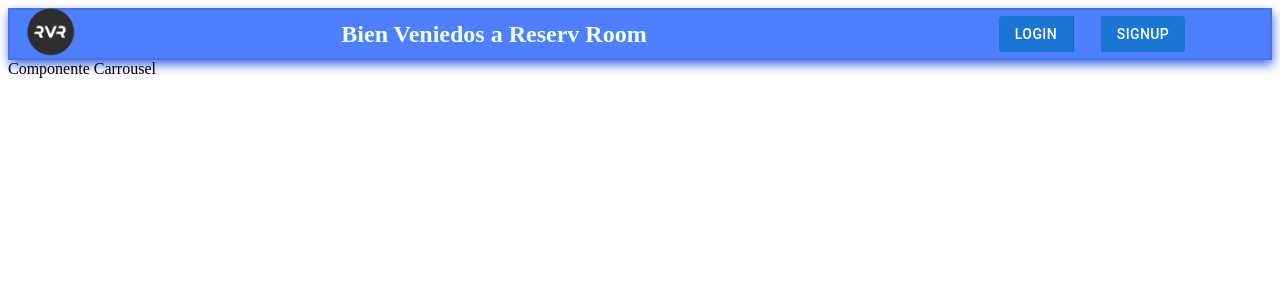
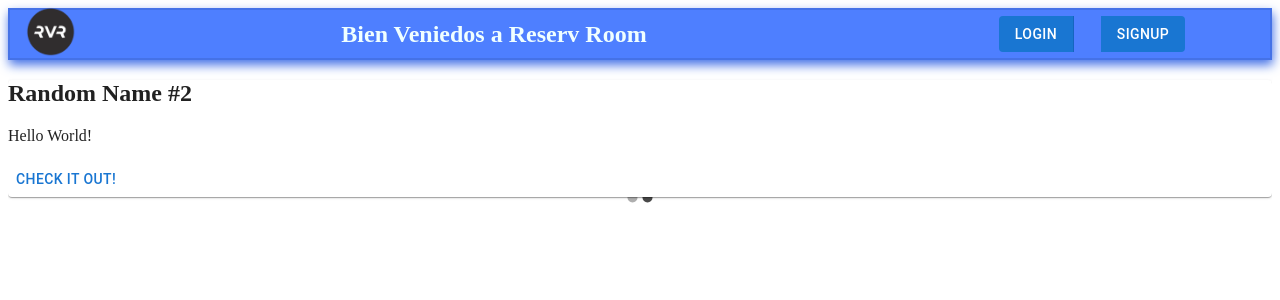
Before and after one commit to AlbertoJulioGarciaFernandez/Project-3-API-REACT, a React (Vite) app in the folder frontend/: page / in a window 1280 px wide. Shown: the top 300 px of the page. Built offline with nearby package versions, Linux system fonts and the light colour scheme; the HTML template or start-up script is replaced by a standard one.

Commit message:
empezando carousel

```diff
--- a/frontend/src/components/PaginaPrincipal/Body/Body.css
+++ /dev/null
@@ -1,11 +0,0 @@
-
-element: <PaginaPrincipal />,
-},
-{
-  path: "/signup",
-  element: <Signup/>,
-},
-{
-  path: "/login",
-  element: <Login />,
-},
--- /dev/null
+++ b/frontend/src/components/PaginaPrincipal/Carousel/Carousel.css
@@ -0,0 +1,7 @@
+/* .advice-text {
+  color: white;
+  text-shadow: 2px 2px 2px #555;
+}
+.carousel-item {
+  filter: sepia(30%) contrast(150%) brightness(0.7);
+} */
--- /dev/null
+++ b/frontend/src/components/PaginaPrincipal/Carousel/Carousel.jsx
@@ -0,0 +1,48 @@
+import React from 'react'
+import './Carousel.css'
+
+
+import Carousel from 'react-material-ui-carousel'
+import { Paper, Button } from '@mui/material'
+
+
+
+function CarrouselComponent() {
+  var items = [
+    {
+        name: "Random Name #1",
+        description: "Probably the most random thing you have ever seen!"
+        // <img src="./" alt="carousel"/>
+
+    },
+    {
+        name: "Random Name #2",
+        description: "Hello World!"
+    }
+]
+  return (
+
+      <Carousel>
+          {
+              items.map( (item, i) => <Item key={i} item={item} /> )
+          }
+      </Carousel>
+  )
+
+  function Item(props)
+{
+    return (
+        <Paper>
+            <h2>{props.item.name}</h2>
+            <p>{props.item.description}</p>
+           {/*  <img>{props.item.img}</img> */}
+
+            <Button className="CheckButton">
+                Check it out!
+            </Button>
+        </Paper>
+    )
+}
+}
+
+export default CarrouselComponent
--- a/frontend/src/pages/Home/Home.jsx
+++ b/frontend/src/pages/Home/Home.jsx
@@ -1,11 +1,12 @@
 import React from 'react'
 import Header from '../../components/PaginaPrincipal/Header/Header'
+import CarrouselComponent from '../../components/PaginaPrincipal/Carousel/Carousel'
 
 function Home() {
   return (
     <>
     <Header/>
-    <div>Componente Carrousel</div>
+    <CarrouselComponent/>
     </>
   )
 }
```
Also changed, not shown: frontend/src/components/PaginaPrincipal/Body/Body.jsx (deleted).
